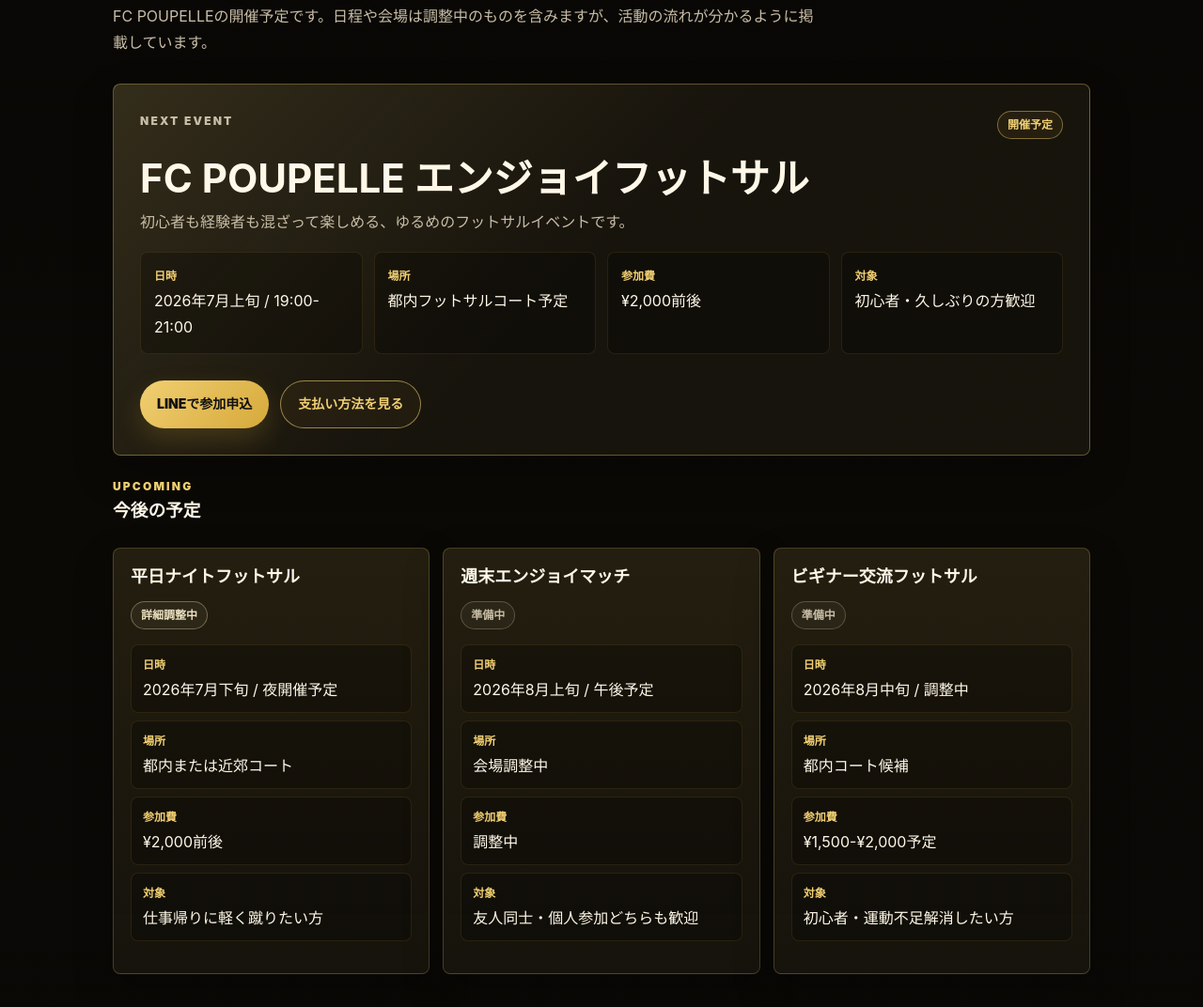
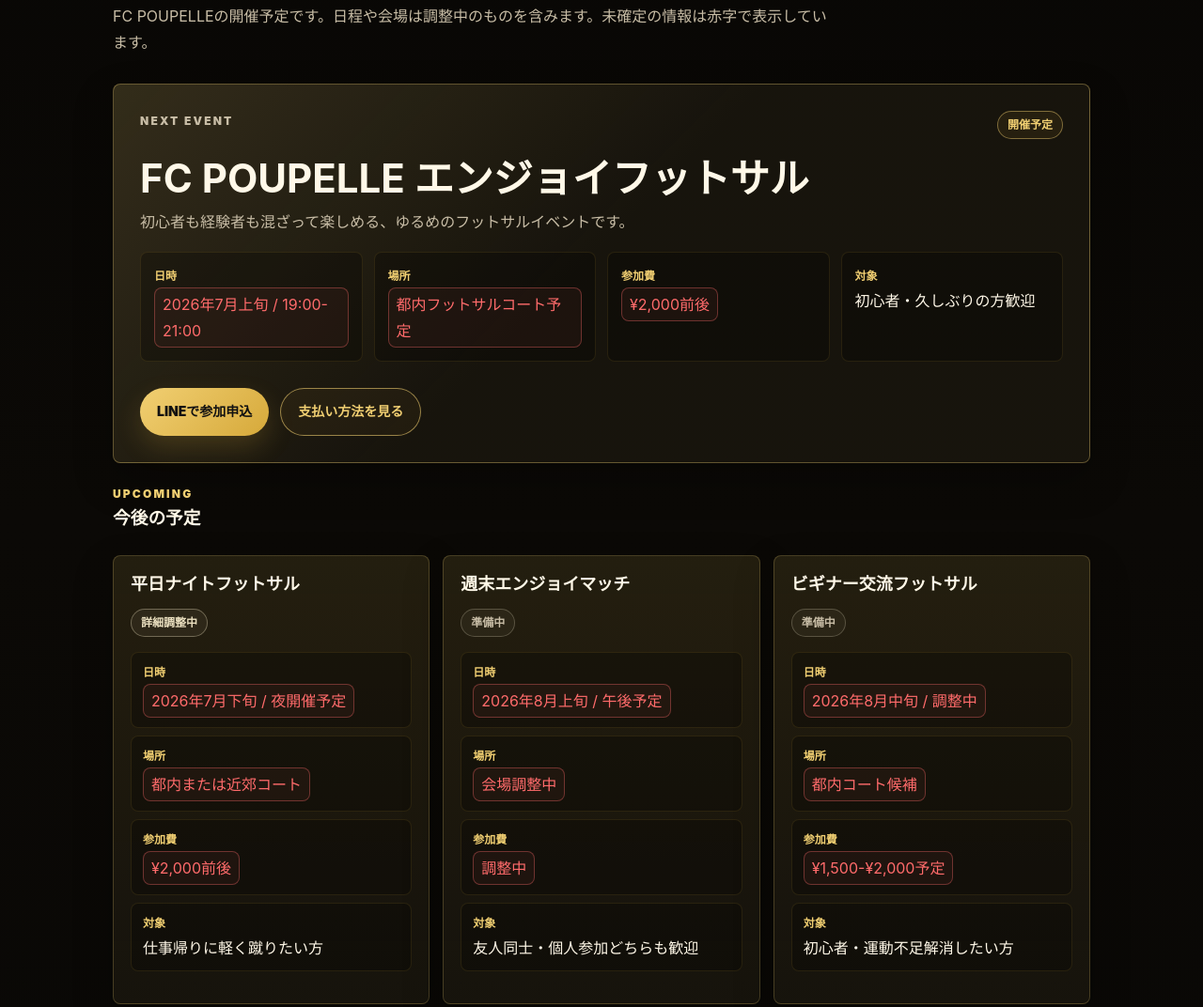
Before and after one commit to Takumi2513/fc-poupelle-site, a plain HTML site: page index.html in a window 1280 px wide. Shown: the part 1792-2864 px from the top of the page at 94% size. Drawn offline with Linux system fonts and the light colour scheme.

Commit message:
Update event placeholders
index.htmlのEventセクションで未確定の日時・場所・参加費を赤字表示に変更。style.cssにEvent内の未確定表示用スタイルを追加。CHANGELOG.mdに変更内容を追記。

```diff
--- a/index.html
+++ b/index.html
@@ -93,7 +93,7 @@
     <section id="event" class="section content-section">
       <p class="section-kicker">EVENT</p>
       <h2>次に参加できるイベント</h2>
-      <p class="event-lead">FC POUPELLEの開催予定です。日程や会場は調整中のものを含みますが、活動の流れが分かるように掲載しています。</p>
+      <p class="event-lead">FC POUPELLEの開催予定です。日程や会場は調整中のものを含みます。未確定の情報は赤字で表示しています。</p>
 
       <div class="event-stack">
         <article class="event-card event-card-main">
@@ -110,15 +110,15 @@
           <dl class="event-details">
             <div>
               <dt>日時</dt>
-              <dd>2026年7月上旬 / 19:00-21:00</dd>
+            <dd><span class="placeholder-inline">2026年7月上旬 / 19:00-21:00</span></dd>
             </div>
             <div>
               <dt>場所</dt>
-              <dd>都内フットサルコート予定</dd>
+            <dd><span class="placeholder-inline">都内フットサルコート予定</span></dd>
             </div>
             <div>
               <dt>参加費</dt>
-              <dd>¥2,000前後</dd>
+            <dd><span class="placeholder-inline">¥2,000前後</span></dd>
             </div>
             <div>
               <dt>対象</dt>
@@ -149,15 +149,15 @@
               <dl class="event-details">
                 <div>
                   <dt>日時</dt>
-                  <dd>2026年7月下旬 / 夜開催予定</dd>
+                  <dd><span class="placeholder-inline">2026年7月下旬 / 夜開催予定</span></dd>
                 </div>
                 <div>
                   <dt>場所</dt>
-                  <dd>都内または近郊コート</dd>
+                  <dd><span class="placeholder-inline">都内または近郊コート</span></dd>
                 </div>
                 <div>
                   <dt>参加費</dt>
-                  <dd>¥2,000前後</dd>
+                  <dd><span class="placeholder-inline">¥2,000前後</span></dd>
                 </div>
                 <div>
                   <dt>対象</dt>
@@ -174,15 +174,15 @@
               <dl class="event-details">
                 <div>
                   <dt>日時</dt>
-                  <dd>2026年8月上旬 / 午後予定</dd>
+                  <dd><span class="placeholder-inline">2026年8月上旬 / 午後予定</span></dd>
                 </div>
                 <div>
                   <dt>場所</dt>
-                  <dd>会場調整中</dd>
+                  <dd><span class="placeholder-inline">会場調整中</span></dd>
                 </div>
                 <div>
                   <dt>参加費</dt>
-                  <dd>調整中</dd>
+                  <dd><span class="placeholder-inline">調整中</span></dd>
                 </div>
                 <div>
                   <dt>対象</dt>
@@ -199,15 +199,15 @@
               <dl class="event-details">
                 <div>
                   <dt>日時</dt>
-                  <dd>2026年8月中旬 / 調整中</dd>
+                  <dd><span class="placeholder-inline">2026年8月中旬 / 調整中</span></dd>
                 </div>
                 <div>
                   <dt>場所</dt>
-                  <dd>都内コート候補</dd>
+                  <dd><span class="placeholder-inline">都内コート候補</span></dd>
                 </div>
                 <div>
                   <dt>参加費</dt>
-                  <dd>¥1,500-¥2,000予定</dd>
+                  <dd><span class="placeholder-inline">¥1,500-¥2,000予定</span></dd>
                 </div>
                 <div>
                   <dt>対象</dt>
--- a/style.css
+++ b/style.css
@@ -532,6 +532,11 @@
   padding: 10px 12px;
 }
 
+#event .placeholder-inline {
+  border-color: rgba(255, 107, 107, 0.36);
+  background: rgba(255, 107, 107, 0.055);
+}
+
 dt {
   color: var(--gold-light);
   font-weight: 900;
```
Also changed, not shown: 1 other file.
